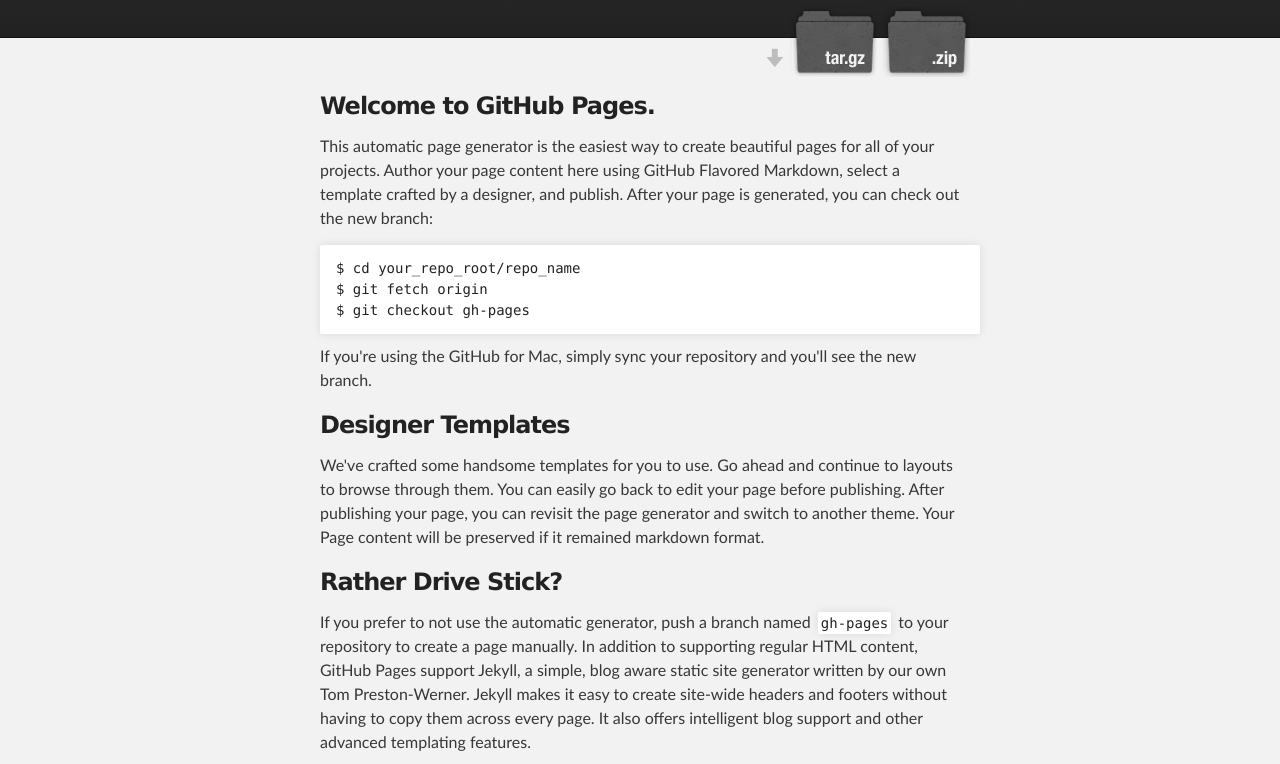
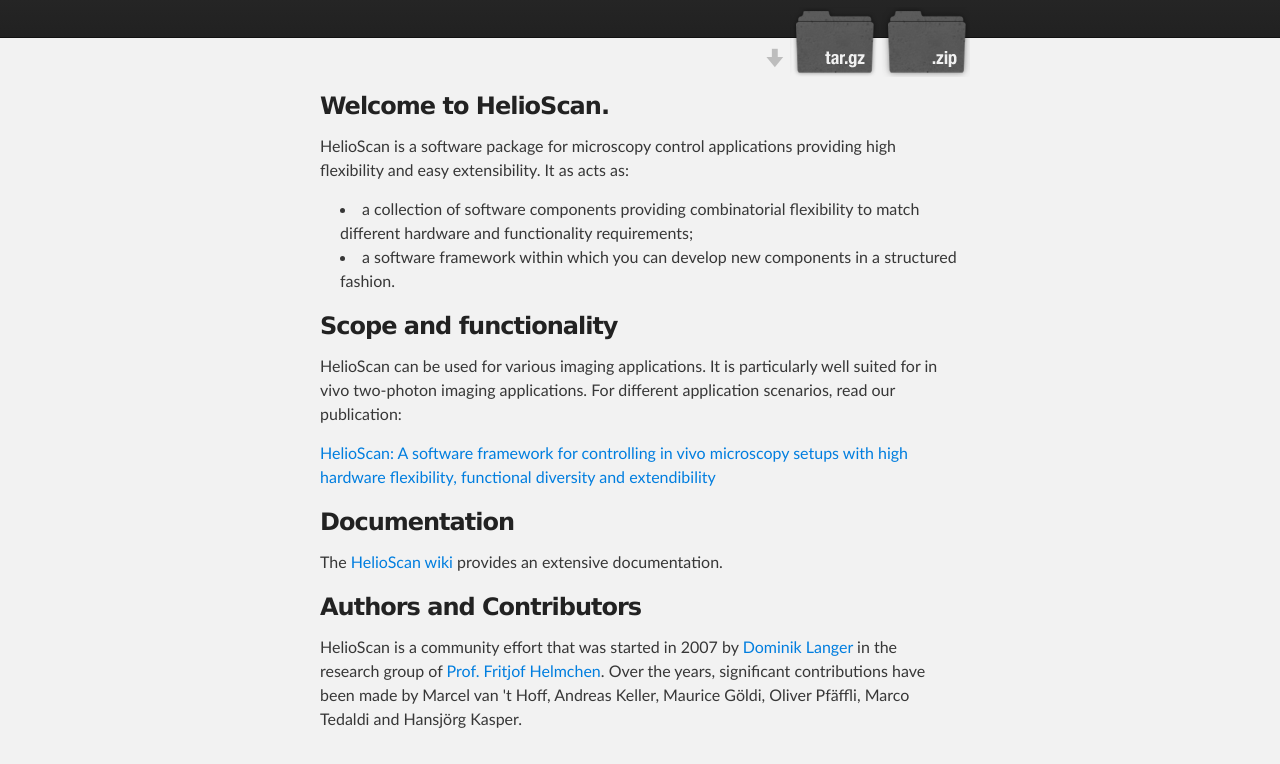
Before and after one commit to HelioScan/HelioScan, a plain HTML site: page index.html in a window 1280 px wide. Shown: the part 172-936 px from the top of the page. Drawn offline with Linux system fonts and the light colour scheme.

Commit message:
Create gh-pages branch via GitHub

```diff
--- a/index.html
+++ b/index.html
@@ -31,32 +31,26 @@
     <!-- MAIN CONTENT -->
     <div id="main_content_wrap" class="outer">
       <section id="main_content" class="inner">
-        <h3>Welcome to GitHub Pages.</h3>
+        <h3>Welcome to HelioScan.</h3>
 
-<p>This automatic page generator is the easiest way to create beautiful pages for all of your projects. Author your page content here using GitHub Flavored Markdown, select a template crafted by a designer, and publish. After your page is generated, you can check out the new branch:</p>
+<p>HelioScan is a software package for microscopy control applications providing high flexibility and easy extensibility. It as acts as:</p>
 
-<pre><code>$ cd your_repo_root/repo_name
-$ git fetch origin
-$ git checkout gh-pages
-</code></pre>
+<ul>
+<li>a collection of software components providing combinatorial flexibility to match different hardware and functionality requirements;</li>
+<li>a software framework within which you can develop new components in a structured fashion.</li>
+</ul><h3>Scope and functionality</h3>
 
-<p>If you're using the GitHub for Mac, simply sync your repository and you'll see the new branch.</p>
+<p>HelioScan can be used for various imaging applications. It is particularly well suited for in vivo two-photon imaging applications. For different application scenarios, read our publication:</p>
 
-<h3>Designer Templates</h3>
+<p><a href="http://dx.doi.org/10.1016/j.jneumeth.2013.02.006">HelioScan: A software framework for controlling in vivo microscopy setups with high hardware flexibility, functional diversity and extendibility</a></p>
 
-<p>We've crafted some handsome templates for you to use. Go ahead and continue to layouts to browse through them. You can easily go back to edit your page before publishing. After publishing your page, you can revisit the page generator and switch to another theme. Your Page content will be preserved if it remained markdown format.</p>
+<h3>Documentation</h3>
 
-<h3>Rather Drive Stick?</h3>
-
-<p>If you prefer to not use the automatic generator, push a branch named <code>gh-pages</code> to your repository to create a page manually. In addition to supporting regular HTML content, GitHub Pages support Jekyll, a simple, blog aware static site generator written by our own Tom Preston-Werner. Jekyll makes it easy to create site-wide headers and footers without having to copy them across every page. It also offers intelligent blog support and other advanced templating features.</p>
+<p>The <a href="https://github.com/HelioScan/HelioScan/wiki">HelioScan wiki</a> provides an extensive documentation.</p>
 
 <h3>Authors and Contributors</h3>
 
-<p>You can <a href="https://github.com/blog/821" class="user-mention">@mention</a> a GitHub username to generate a link to their profile. The resulting <code>&lt;a&gt;</code> element will link to the contributor's GitHub Profile. For example: In 2007, Chris Wanstrath (<a href="https://github.com/defunkt" class="user-mention">@defunkt</a>), PJ Hyett (<a href="https://github.com/pjhyett" class="user-mention">@pjhyett</a>), and Tom Preston-Werner (<a href="https://github.com/mojombo" class="user-mention">@mojombo</a>) founded GitHub.</p>
-
-<h3>Support or Contact</h3>
-
-<p>Having trouble with Pages? Check out the documentation at <a href="http://help.github.com/pages">http://help.github.com/pages</a> or contact <a href="mailto:support@github.com">support@github.com</a> and we’ll help you sort it out.</p>
+<p>HelioScan is a community effort that was started in 2007 by <a href="@dominiklanger">Dominik Langer</a> in the research group of <a href="http://www.hifo.uzh.ch/research/helmchen.html">Prof. Fritjof Helmchen</a>. Over the years, significant contributions have been made by Marcel van 't Hoff, Andreas Keller, Maurice Göldi, Oliver Pfäffli, Marco Tedaldi and Hansjörg Kasper.</p>
       </section>
     </div>
 
```
Also changed, not shown: params.json (+1 -1 lines).
